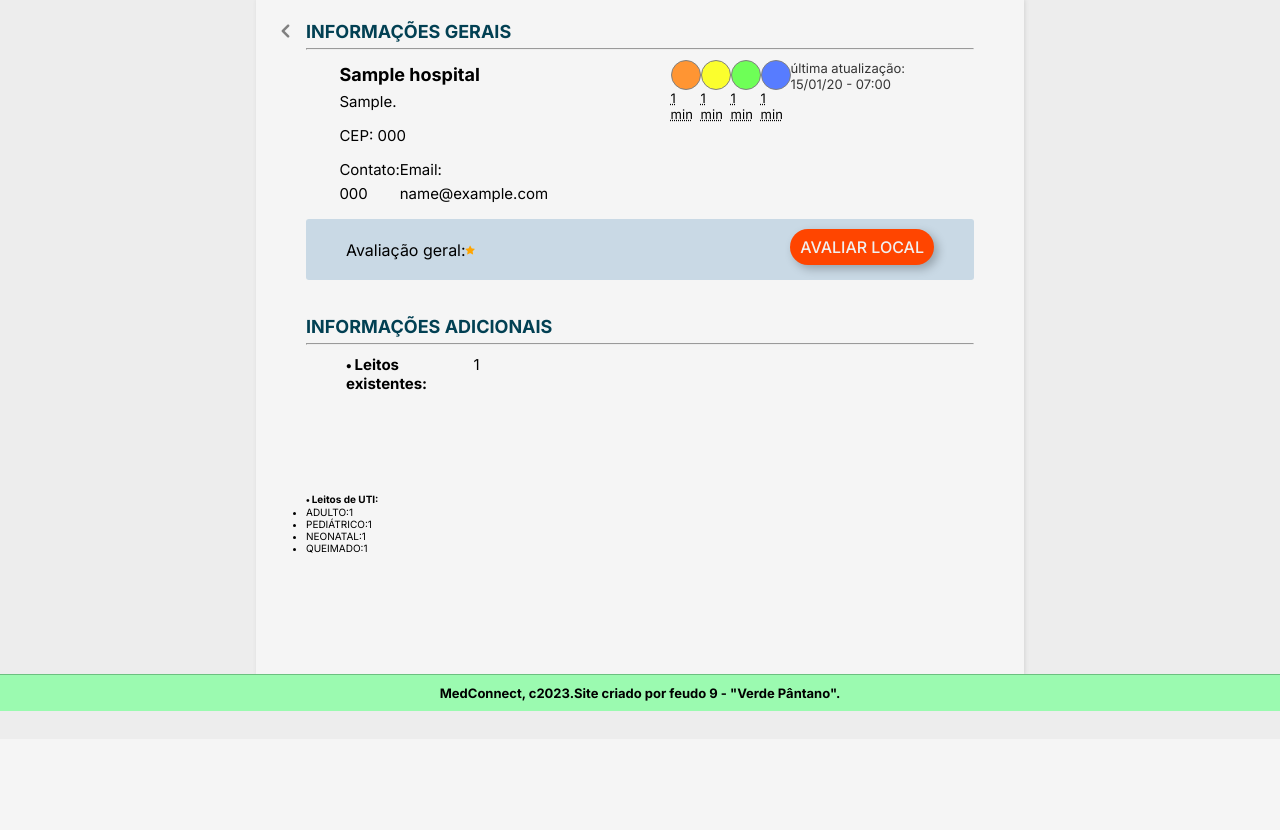
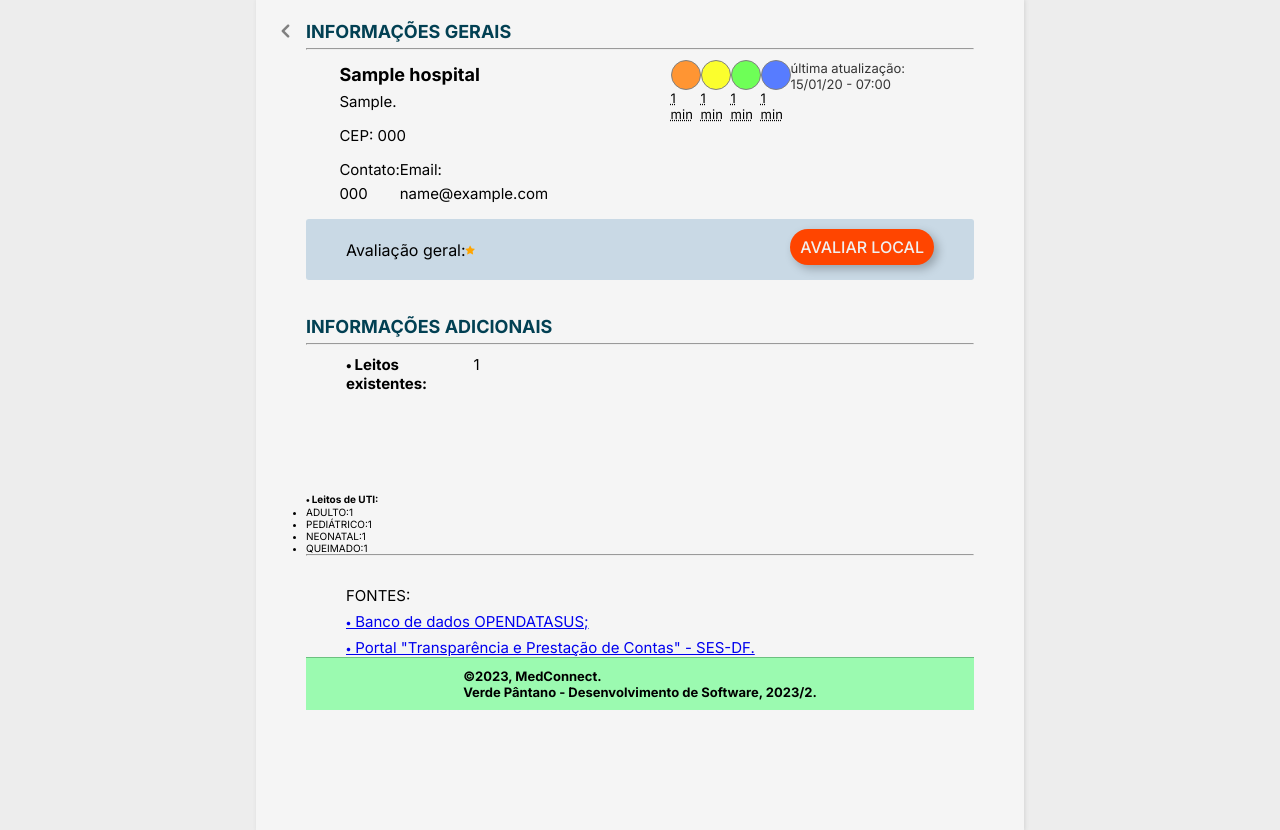
Before and after one commit to Wooo589/unb-ds-verde-pantano, a Django app: template templates/inicial/maisinformacoes.html in a window 1280 px wide. Shown: the part 61-891 px from the top of the page. Before the commit the page ends 772 px from the top, so only its background shows below. Run offline with Django 4.2, Linux system fonts and the light colour scheme; tables that the repository leaves empty hold one stand-in row (values such as "Sample post"); the template is opened without the code that fills it: values that come from a table or form of the project are taken from there, most other values are stand-ins (such as "Sample title", 1, 10 or a date in 2020); some libraries are stand-ins or nearby versions.

Commit message:
Update maisinformacoes.html

```diff
--- a/templates/inicial/maisinformacoes.html
+++ b/templates/inicial/maisinformacoes.html
@@ -72,6 +72,7 @@
                     </div>
                 </div>
             </div>
+            <div class="box_tempos_medios">
                 <div class="tempos_de_espera">
                     <div class="tempos">
                         <span class="c-orange"></span>
@@ -90,6 +91,7 @@
                         <span style="font-size: small;"><abbr title="Tempo médio de espera para atendimento de pacientes não urgentes">{{ hospital.tempo_nao_urgente }} min</abbr></span>
                     </div>
                     <p style="color: #353535; font-size: small;">última atualização: {{hospital.atualizacao|date:"d/m/y - H:i"}}</p>
+                </div>
             </div>
         </div>
         <!-- <hr/> -->
@@ -113,35 +115,6 @@
         <h1><strong>INFORMAÇÕES ADICIONAIS</strong></h1>
         <hr/>
         <!--<div id="container2">
-            <div id="mais_informacoes">
-                <div class="detalhamento"><strong>Especialidades:</strong>
-                    <ul>
-                        <li>A;</li>
-                        <li>B;</li>
-                        <li>C;</li>
-                        <li>D;</li>
-                        <li>E.</li>
-                    </ul>
-                </div>
-                <div class="detalhamento"><strong>Profissionais disponíveis:</strong>
-                    <ul>
-                        <li>A;</li>
-                        <li>B;</li>
-                        <li>C;</li>
-                        <li>D;</li>
-                        <li>E.</li>
-                    </ul>
-                </div>
-                <div class="detalhamento"><strong>Planos atendidos:</strong>
-                    <ul>
-                        <li>a;</li>
-                        <li>b;</li>
-                        <li>c;</li>
-                        <li>d;</li>
-                        <li>e.</li>
-                    </ul>
-                </div>
-            </div>
         </div>-->
         <div class="inline"><strong>🞄 Leitos existentes:</strong>
             <span>{{ hospital.leitos }}</span>
@@ -163,17 +136,17 @@
             </div>
         </div>
         <hr/>
+        >-->
+        <hr/>
         <div id="fontes">
             <span>FONTES:</span>
             <div id="f">
                 <a href="https://opendatasus.saude.gov.br/dataset/hospitais-e-leitos/resource/5701f27f-a202-4605-a944-7dbe888c0445/view/3d1e5da4-fefc-4e2c-bdde-917e50d44088">🞄 Banco de dados OPENDATASUS;</a>
                 <a href="https://info.saude.df.gov.br/transparenciaativanovo/">🞄 Portal "Transparência e Prestação de Contas" - SES-DF.</a>
             </div>
-        </div>-->
+        </div
     </main>
-    <footer>
-        <p>MedConnect, c2023.</p>
-        <p>Site criado por feudo 9 - "Verde Pântano".</p>
-    </footer>
+    {% include "inicial/partials/_footer.html"%}
+    <script src="js/togglemenu.js"></script>
 </body>
 </html>
```
Lines whose indentation alone changed are shown as unchanged.
